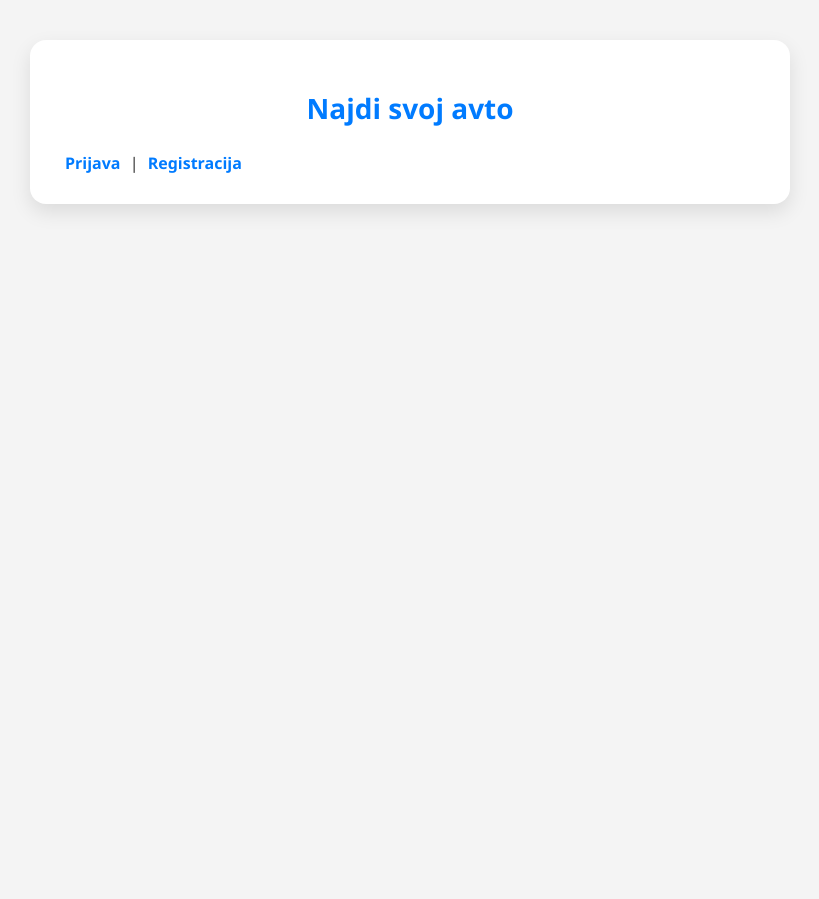
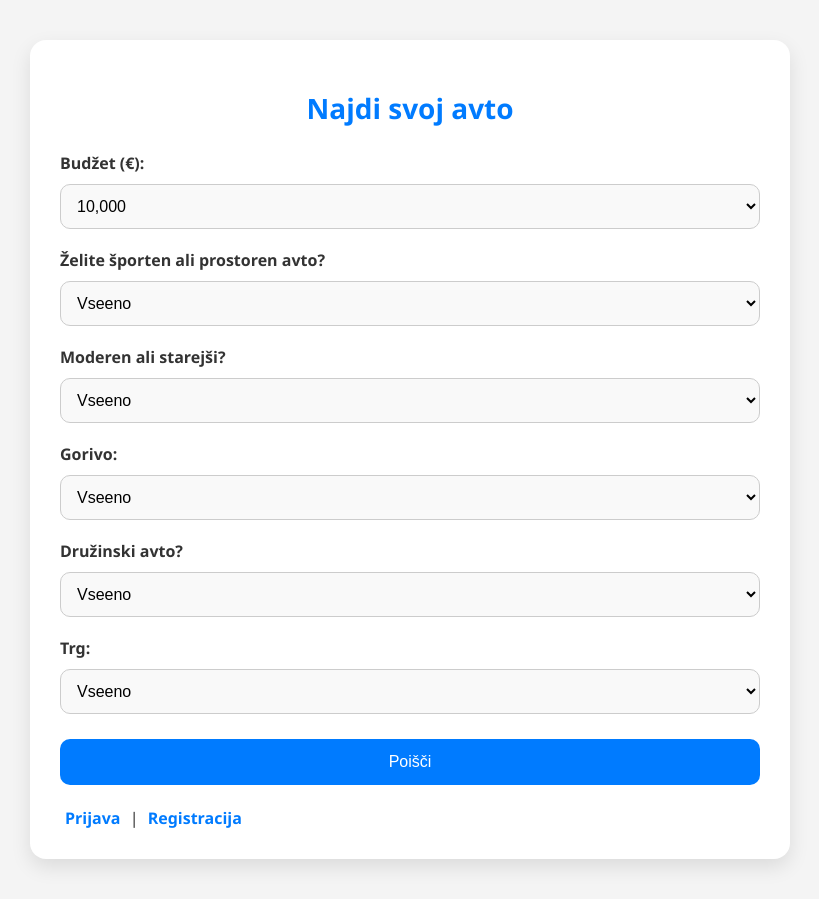
Before and after one commit to lukapavlisic/Zakljucna-Naloga-UPN, a Flask app: page / in a window 1280 px wide. Shown: the whole page, without its empty margins (230-1049 px from the left). Before the commit the page ends 212 px from the top, so only its background shows below. Run offline with Flask 3, Linux system fonts and the light colour scheme.

Commit message:
Update index.html

```diff
--- a/templates/index.html
+++ b/templates/index.html
@@ -8,7 +8,62 @@
 <body>
     <div class="container">
         <h1>Najdi svoj avto</h1>
+        <form id="carForm">
+            <label>Budžet (€):</label>
+            <select id="budget">
+                <option value="10000">10,000</option>
+                <option value="20000">20,000</option>
+                <option value="30000">30,000</option>
+                <option value="40000">40,000</option>
+                <option value="">Vnesi ročno</option>
+            </select>
+            <input type="number" id="customBudget" placeholder="Vnesite znesek" style="display: none;">
+
+            <label>Želite športen ali prostoren avto?</label>
+            <select id="sportSpace">
+                <option value="">Vseeno</option>
+                <option value="sport">Športen</option>
+                <option value="space">Prostoren</option>
+            </select>
+
+            <label>Moderen ali starejši?</label>
+            <select id="modernOld">
+                <option value="">Vseeno</option>
+                <option value="modern">Moderen</option>
+                <option value="old">Starejši</option>
+            </select>
+
+            <label>Gorivo:</label>
+            <select id="fuel">
+                <option value="">Vseeno</option>
+                <option value="električni">Električni</option>
+                <option value="dizel">Dizel</option>
+                <option value="bencin">Bencin</option>
+                <option value="hibrid">Hibrid</option>
+            </select>
+
+            <label>Družinski avto?</label>
+            <select id="family">
+                <option value="">Vseeno</option>
+                <option value="yes">Da</option>
+                <option value="no">Ne</option>
+            </select>
+
+            <label>Trg:</label>
+            <select id="market">
+                <option value="">Vseeno</option>
+                <option value="Slovenija">Slovenija</option>
+                <option value="Tujina">Tujina</option>
+            </select>
+
+            <button type="submit">Poišči</button>
+        </form>
+
+        <div id="results"></div>
+        <br>
         <a href="/login">Prijava</a> | <a href="/register">Registracija</a>
     </div>
+
+
 </body>
 </html>
```
